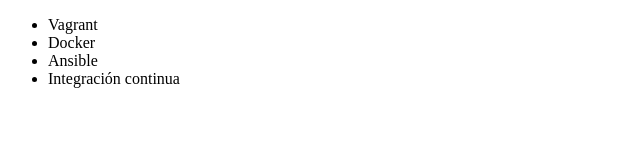
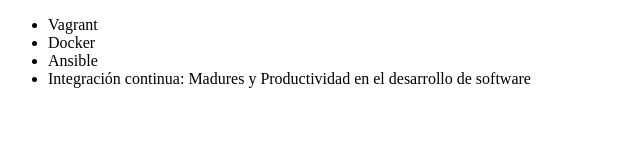
Before and after one commit to Nicolopez89/alura-git, a plain HTML site: page index.html in a window 1280 px wide. Shown: the whole page, without its empty margins (0-640 px from the left). Drawn offline with Linux system fonts and the light colour scheme.

Commit message:
Renombrando curso de integracion continua

```diff
--- a/index.html
+++ b/index.html
@@ -9,7 +9,7 @@
          <li> Vagrant </li>
          <li> Docker </li>
          <li> Ansible </li>
-         <li> Integración continua </li>
+         <li> Integración continua: Madures y Productividad en el desarrollo de software</li>
      </ul>
 </body>
 </html>
```
